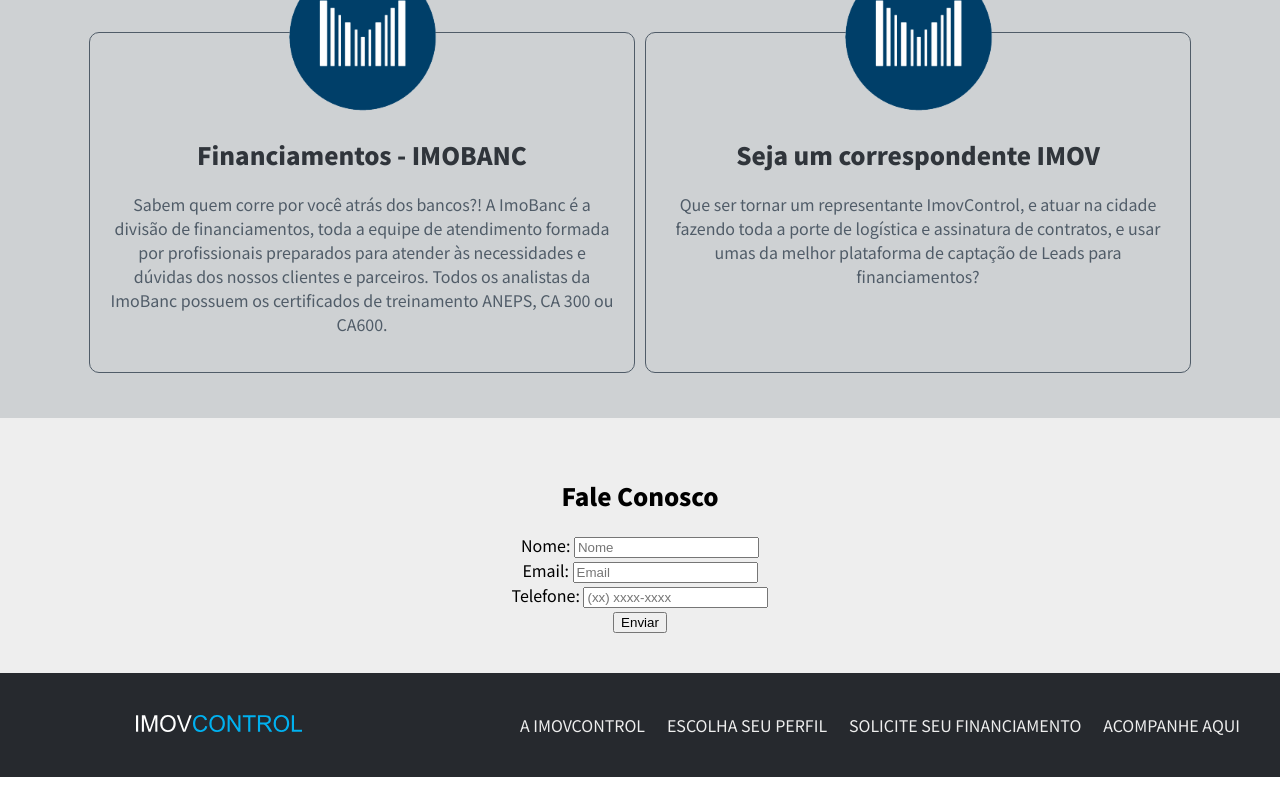
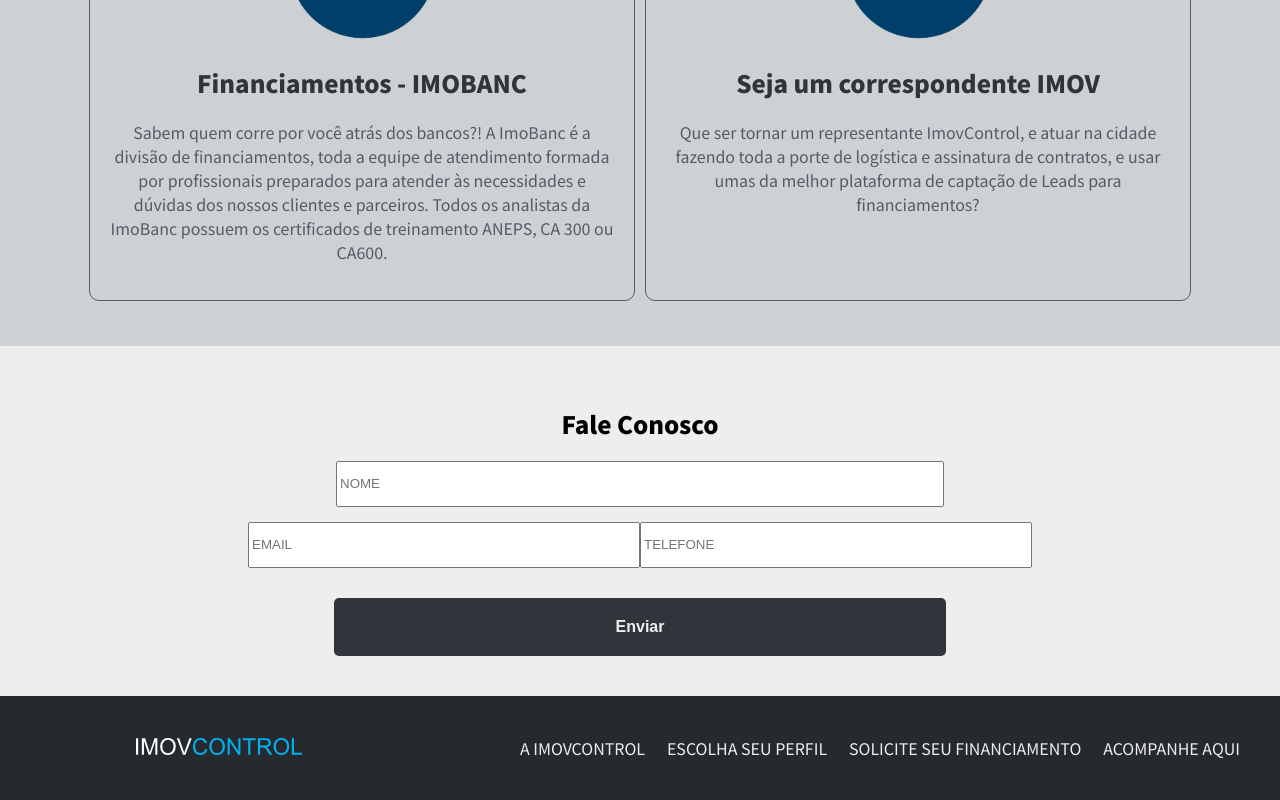
Before and after one commit to apenaspadua/imovcontrol, a React (Create React App) app: page / in a window 1280 px wide. Shown: the part 2748-3548 px from the top of the page. Before the commit the page ends 3525 px from the top, so only its background shows below. Built offline with nearby package versions, Linux system fonts and the light colour scheme.

Commit message:
alinhamento de inputs

```diff
--- a/src/sections/contact-us/index.js
+++ b/src/sections/contact-us/index.js
@@ -14,36 +14,21 @@
                     <div className="section-content">
                         <div className="content-contact-us">
                             <h2>Fale Conosco</h2>
-                            <Form>
-                                <Form.Group controlId="formBasicName">
-                                    <Form.Label>Nome: </Form.Label>
-                                    <Form.Control type="text" placeholder="Nome" />
-                                </Form.Group>
-                                <div>
-                                    <Form.Group controlId="formBasicEmail">
-                                        <Form.Label>Email: </Form.Label>
-                                        <Form.Control type="email" placeholder="Email" />
-                                    </Form.Group>
-                                    <Form.Group controlId="formBasicEmail">
-                                        <Form.Label>Telefone: </Form.Label>
-                                        <Form.Control type="fone" placeholder="(xx) xxxx-xxxx" />
-                                    </Form.Group>
+
+                            <form>
+                                <input type="text" name="name" className="inputName" placeholder="NOME" />
+
+                                <div className="inputDown">
+                                    <div>
+                                        <input type="email" name="email" className="inputContact" placeholder="EMAIL" />
+                                    </div>
+
+                                    <div>
+                                        <input type="telephone" name="telefone" className="inputContact" placeholder="TELEFONE" />
+                                    </div>
                                 </div>
-                                <Button variant="primary" type="button">
-                                    Enviar
-                                </Button>
-                            </Form>
-                            {/* <form>
-                                <label>Nome:</label>
-                                <input type="text" name="name" />
-                                <div>
-                                    Email:
-                                    <input type="email" name="email" />
-                                    Telefone:
-                                    <input type="telephone" name="telefone" />
-                                </div>
-                                <input type="submit" value="Enviar" />
-                            </form> */}
+                                <input className="button-form" type="submit" value="Enviar" />
+                            </form>
                         </div>
                     </div>
                 </div>
--- a/src/sections/contact-us/styles.css
+++ b/src/sections/contact-us/styles.css
@@ -6,3 +6,32 @@
 .content-contact-us {
     text-align: center;
 }
+
+.inputName {
+    width: 50%;
+    height: 40px;
+}
+
+.inputDown {
+    margin-top: 15px;
+    display: flex;
+    justify-content: center;
+}
+
+.inputContact {
+    width: 48vh;
+    height: 40px;
+}
+
+.button-form {
+    padding: 20px;
+    border-radius: 5px;
+    border: 0;
+    background:  #30353B;
+    font-size: 16px;
+    font-weight: bold;
+    cursor: pointer;
+    margin-top: 30px;
+    color: #eee;
+    width: 51%;
+  }
--- a/src/sections/profile/styles.css
+++ b/src/sections/profile/styles.css
@@ -139,7 +139,7 @@
   cursor: pointer;
   margin-top: 30px;
 
-  width: 20%;
+  /* width: 20%; */
 }
 
 .button:hover{
```
